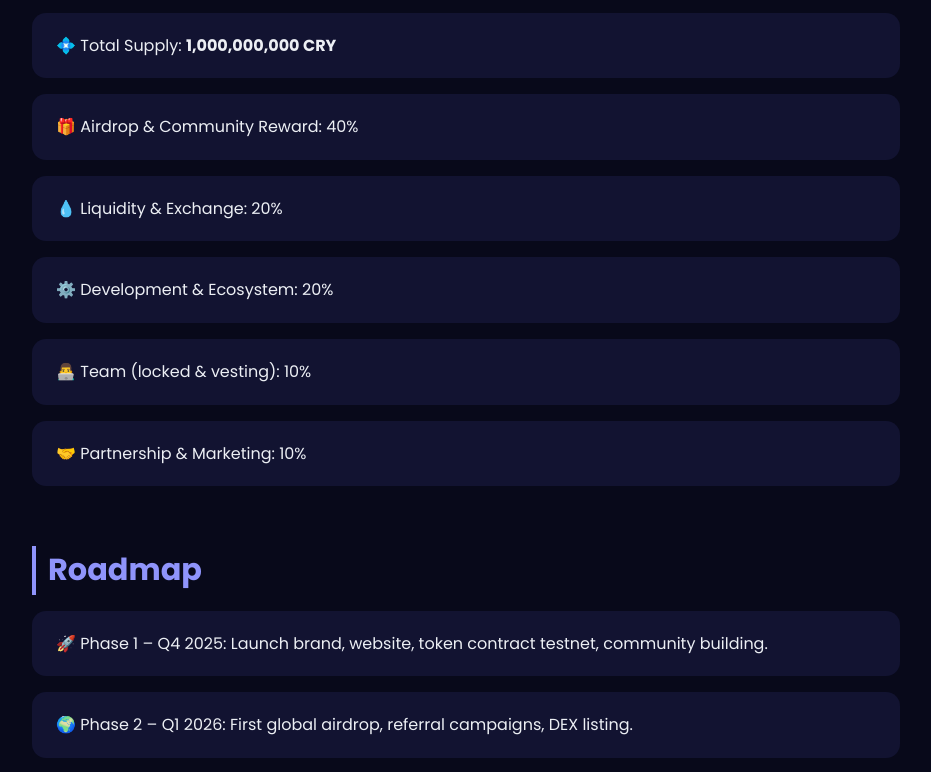
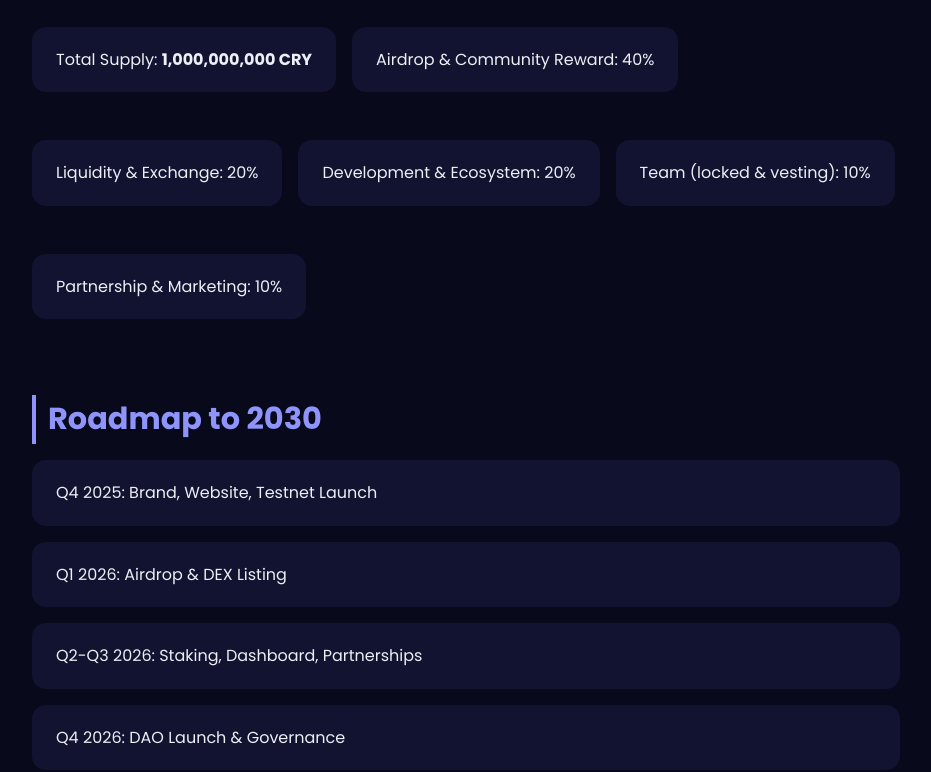
Before and after one commit to cryvennetwork/Cryven-Network-, a plain HTML site: page index.html in a window 1280 px wide. Shown: the part 688-1460 px from the top of the page, without its empty margins (174-1105 px from the left). Drawn offline with nearby package versions, Linux system fonts and the light colour scheme.

Commit message:
Update index.html

```diff
--- a/index.html
+++ b/index.html
@@ -1,9 +1,9 @@
 <!DOCTYPE html>
 <html lang="en">
 <head>
-  <meta charset="UTF-8">
-  <meta name="viewport" content="width=device-width, initial-scale=1.0">
-  <title>Cryven Network – Community Powered Crypto</title>
+  <meta charset="UTF-8" />
+  <meta name="viewport" content="width=device-width, initial-scale=1.0" />
+  <title>Cryven Network – Premium</title>
   <link href="https://fonts.googleapis.com/css2?family=Poppins:wght@400;600;700&display=swap" rel="stylesheet">
   <link href="style.css" rel="stylesheet">
   <link href="https://unpkg.com/aos@2.3.1/dist/aos.css" rel="stylesheet">
@@ -15,7 +15,7 @@
     <a class="btn" href="whitepaper.html">Read Whitepaper</a>
     <div class="social-links">
       <a href="https://t.me/cryven_network" target="_blank">Telegram</a>
-      <a href="https://www.tiktok.com/@cryven_network" target="_blank">TikTok</a>
+      <a href="https://www.tiktok.com/@cryven_network?_t=ZS-904GkJge5Qn&_r=1" target="_blank">TikTok</a>
     </div>
   </header>
 
@@ -26,26 +26,43 @@
 
   <section data-aos="fade-up">
     <h2>Tokenomics</h2>
-    <div class="card">💠 Total Supply: <strong>1,000,000,000 CRY</strong></div>
-    <div class="card">🎁 Airdrop & Community Reward: 40%</div>
-    <div class="card">💧 Liquidity & Exchange: 20%</div>
-    <div class="card">⚙️ Development & Ecosystem: 20%</div>
-    <div class="card">👨‍💻 Team (locked & vesting): 10%</div>
-    <div class="card">🤝 Partnership & Marketing: 10%</div>
+    <div class="flex-row">
+      <div class="card">Total Supply: <strong>1,000,000,000 CRY</strong></div>
+      <div class="card">Airdrop & Community Reward: 40%</div>
+      <div class="card">Liquidity & Exchange: 20%</div>
+      <div class="card">Development & Ecosystem: 20%</div>
+      <div class="card">Team (locked & vesting): 10%</div>
+      <div class="card">Partnership & Marketing: 10%</div>
+    </div>
   </section>
 
   <section data-aos="fade-up">
-    <h2>Roadmap</h2>
-    <div class="card">🚀 Phase 1 – Q4 2025: Launch brand, website, token contract testnet, community building.</div>
-    <div class="card">🌍 Phase 2 – Q1 2026: First global airdrop, referral campaigns, DEX listing.</div>
-    <div class="card">💎 Phase 3 – Q2–Q3 2026: Staking & rewards, dashboard + explorer, web3 partnerships.</div>
+    <h2>Roadmap to 2030</h2>
+    <div class="card">Q4 2025: Brand, Website, Testnet Launch</div>
+    <div class="card">Q1 2026: Airdrop & DEX Listing</div>
+    <div class="card">Q2-Q3 2026: Staking, Dashboard, Partnerships</div>
+    <div class="card">Q4 2026: DAO Launch & Governance</div>
+    <div class="card">2027: ZKP, Burning, Utility Apps</div>
+    <div class="card">2028: Cryven Chain Testnet & Validator</div>
+    <div class="card">2029: Mainnet, Token Migration, Wallet & Pay</div>
+    <div class="card">2030: Expansion, Cross-Chain, Ecosystem Growth</div>
   </section>
 
   <footer>
-    © 2025 Cryven Network | Built for the Community
+    &copy; 2025 Cryven Network | Built for the Community
   </footer>
 
   <script src="https://unpkg.com/aos@2.3.1/dist/aos.js"></script>
-  <script>AOS.init({ duration: 1000, once: true });</script>
+  <script>
+    AOS.init({ duration: 800, once: true });
+    window.addEventListener('scroll', () => {
+      document.querySelectorAll('[data-aos]').forEach(el => {
+        const rect = el.getBoundingClientRect();
+        if (rect.top < window.innerHeight * 0.85) {
+          el.classList.add('aos-animate');
+        }
+      });
+    });
+  </script>
 </body>
-          </html>
+  </html>
```
